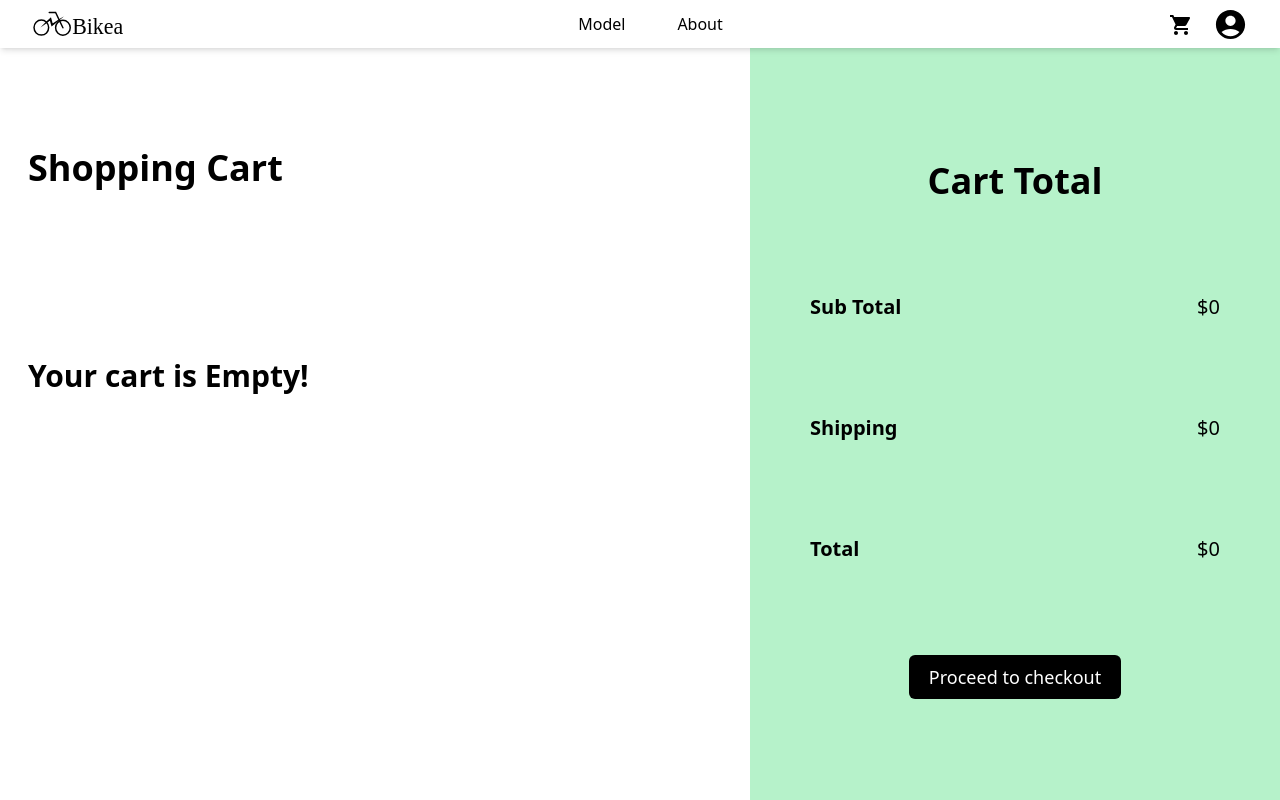
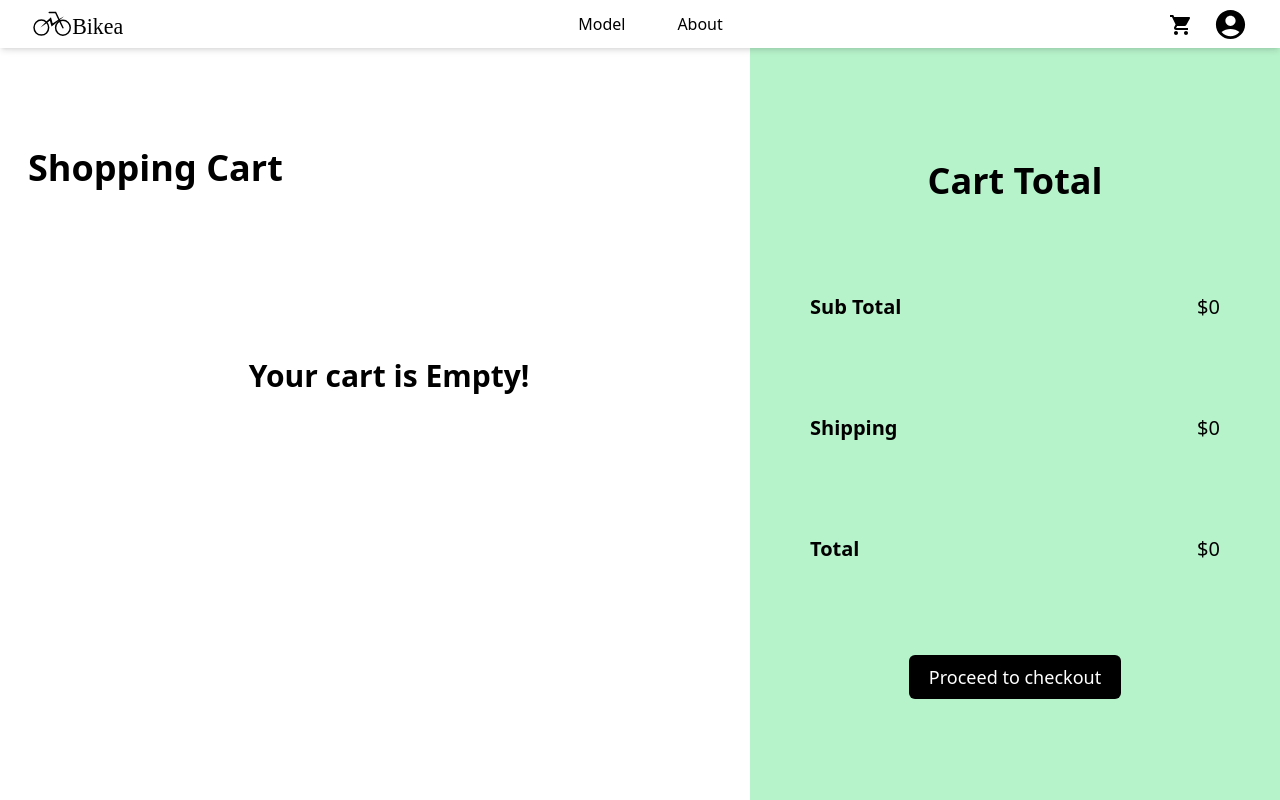
Before and after one commit to asfundmirza/bikea, a React (Create React App) app in the folder my-app/: page /cart in a window 1280 px wide. Built offline with nearby package versions, Linux system fonts and the light colour scheme.

Commit message:
added layout change in empty cart

```diff
--- a/my-app/src/components/Cart.js
+++ b/my-app/src/components/Cart.js
@@ -41,8 +41,8 @@ const Cart = () => {
           </h1>
 
           {productQuantity.every((qty) => qty === 0) ? (
-            <div className="flex flex-row w-full">
-              <div className="flex font-semibold md:mt-[150px] text-3xl items-center justify-center">
+            <div className="flex  w-full justify-center">
+              <div className="flex font-semibold md:mt-[150px] text-3xl ">
                 Your cart is Empty!
               </div>
             </div>
@@ -53,7 +53,7 @@ const Cart = () => {
                   key={product.id}
                   className="flex  w-full flex-row justify-between px-6 md:px-0 md:justify-center md:gap-1 "
                 >
-                  <div className=" flex gap-5">
+                  <div className=" flex gap-9">
                     <div className="flex justify-center">
                       <img
                         src={BikeImage}
@@ -66,7 +66,7 @@ const Cart = () => {
                     {/* title and price for mobile */}
 
                     <div className="md:hidden flex flex-col justify-center items-center gap-0">
-                      <p className="md:text-xl text-lg font-semibold">
+                      <p className="md:text-xl text-xl font-semibold">
                         {product.title}
                       </p>
                       <p className="md:text-xl text-lg">
```
